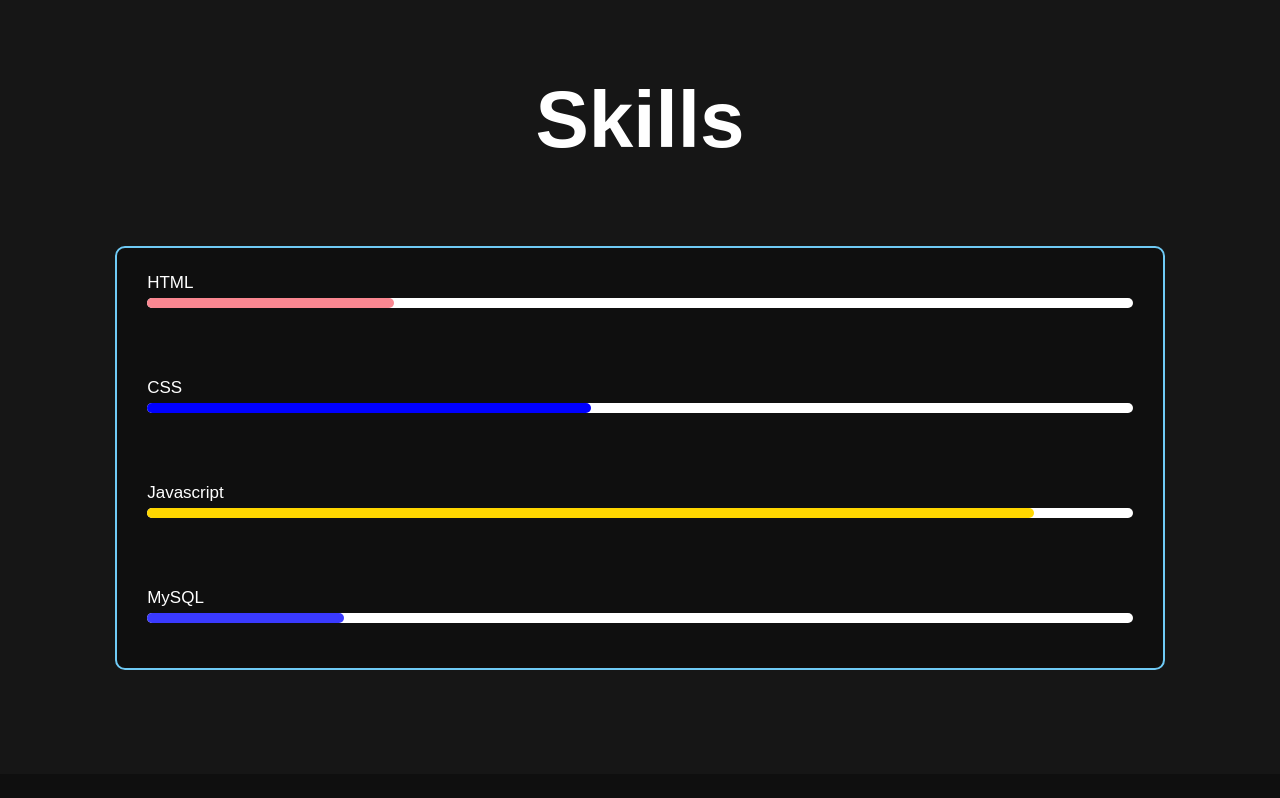
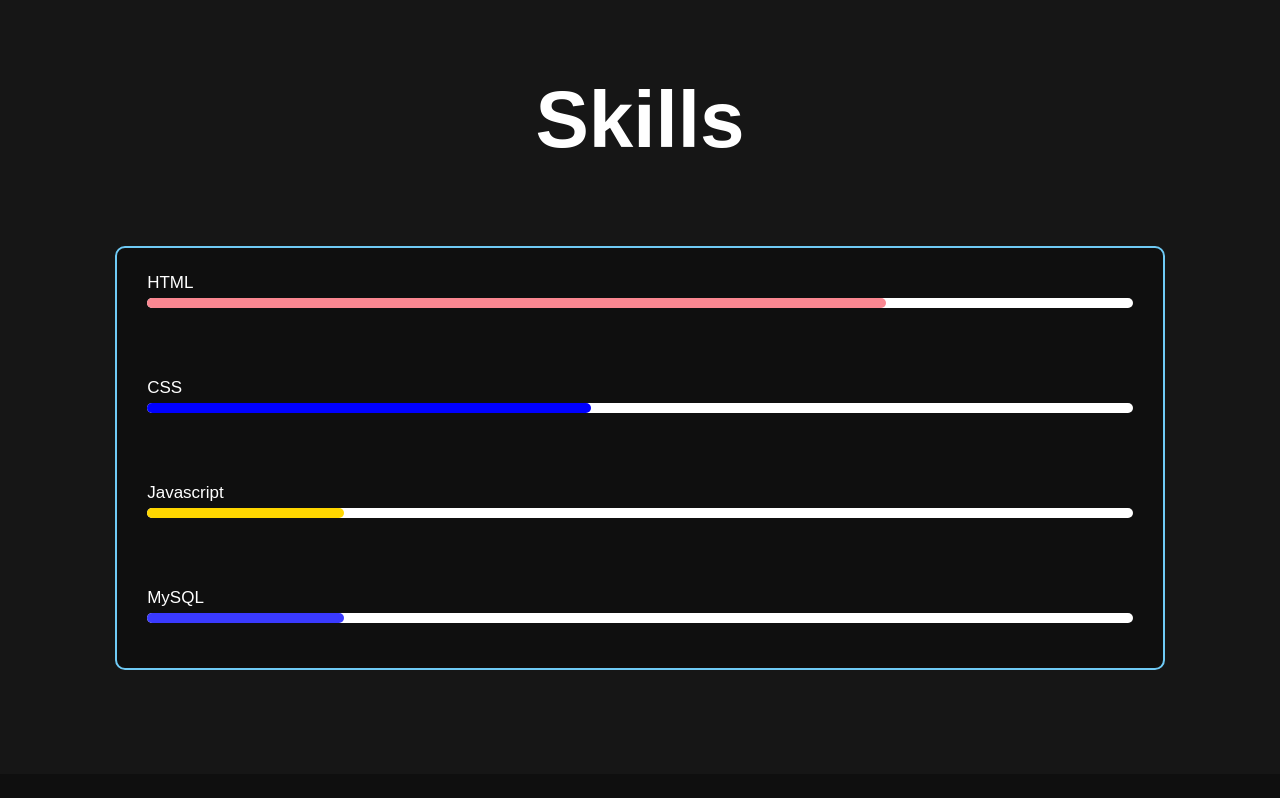
Before and after one commit to CabanNiel/My-portfolio, a plain HTML site: page index.htm in a window 1280 px wide. Shown: the part 3250-4048 px from the top of the page. Drawn offline with nearby package versions, Linux system fonts and the light colour scheme.

Commit message:
Update style.css

```diff
--- a/style.css
+++ b/style.css
@@ -417,7 +417,7 @@ span{
     cursor: pointer;
 }
 .bar .progress-line.javascript span{
-    width: 90%;
+    width: 20%;
     background-color: gold;
 }
 
@@ -427,7 +427,7 @@ span{
 }
 
 .bar .progress-line.html span{
-    width: 25%;
+    width: 75%;
     background-color: rgb(250, 135, 145);
 }
 
```
